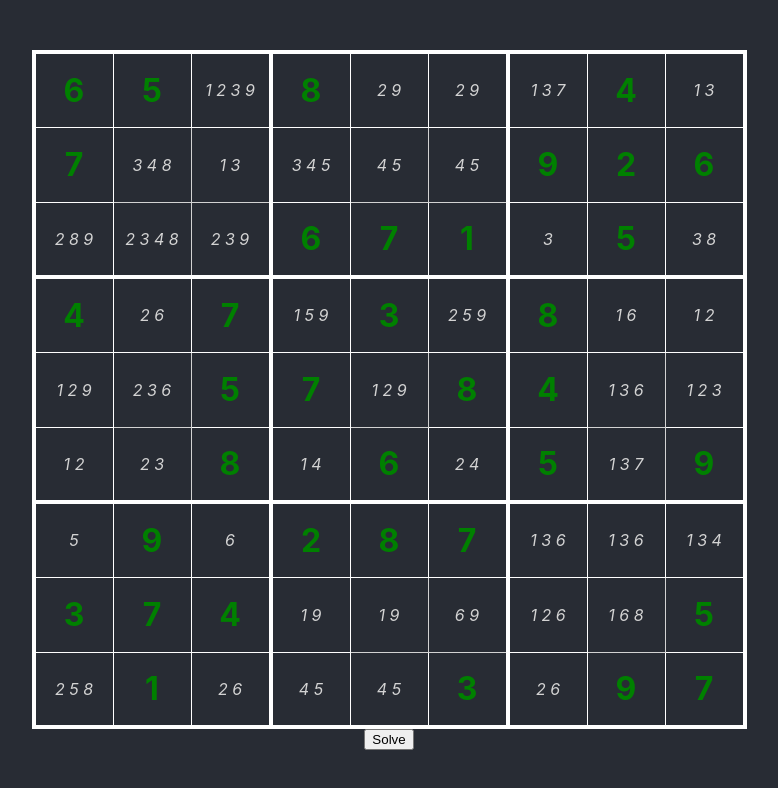
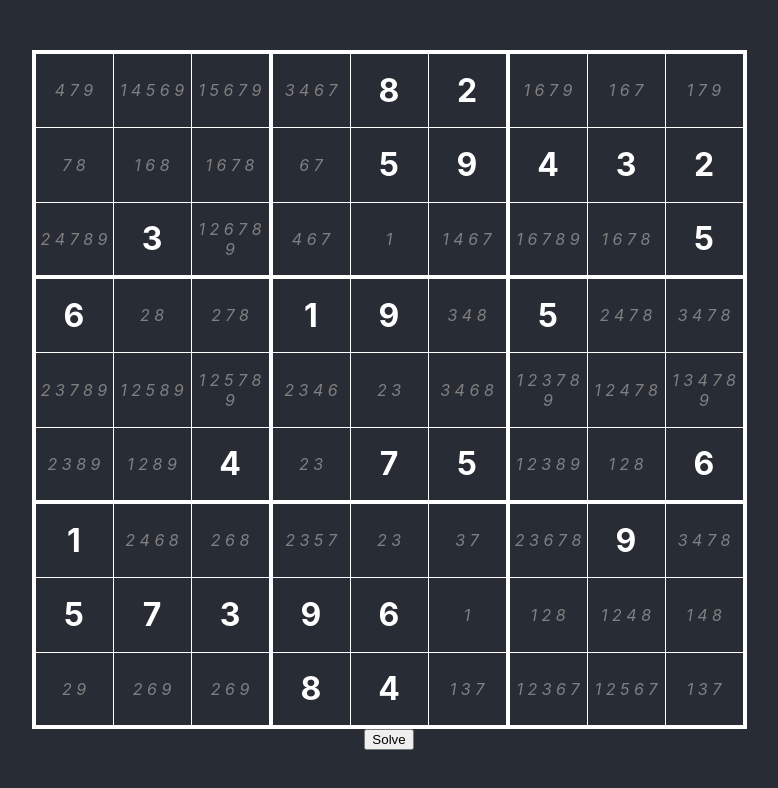
Before and after one commit to AndrewGallacher/sudoku, a React (Create React App) app: page / in a window 1280 px wide. Shown: the top 788 px of the page, without its empty margins (251-1029 px from the left). Built offline with nearby package versions, Linux system fonts and the light colour scheme.

Commit message:
Add basic strategies

```diff
--- a/src/App.css
+++ b/src/App.css
@@ -58,13 +58,14 @@ td {
 }
 
 .pencil {
-  color: lightgray;
+  color: grey;
+  border-color: white;
   font-size: medium;
   font-style: italic;
 }
 
 .solution {
-  color: green;
+  color: white;
   font-size: xx-large;
   font-weight: bold;
   border-color: white;
--- a/src/components/Grid.tsx
+++ b/src/components/Grid.tsx
@@ -28,7 +28,6 @@ const Grid = (props: any) => {
 
     }, [props]);
 
-
     useEffect(() => {
         console.log('useEffect C');
 
@@ -36,6 +35,42 @@ const Grid = (props: any) => {
             return;
         }
 
+        // moderate
+        // const init = [
+        //     [3, 8, 0, 0, 0, 4, 0, 7, 0],
+        //     [4, 0, 0, 0, 6, 0, 0, 5, 1],
+        //     [0, 0, 0, 0, 9, 3, 0, 0, 0],
+        //     [0, 0, 0, 5, 0, 2, 6, 0, 4],
+        //     [0, 1, 7, 0, 0, 0, 5, 2, 0],
+        //     [2, 0, 5, 9, 0, 6, 0, 0, 0],
+        //     [0, 0, 0, 7, 4, 0, 0, 0, 0],
+        //     [5, 3, 0, 0, 8, 0, 0, 0, 7],
+        //     [0, 7, 0, 3, 0, 0, 0, 4, 6]
+        // ];
+
+        // challenging
+        const init = [
+            [0, 0, 0, 0, 8, 2, 0, 0, 0],
+            [0, 0, 0, 0, 5, 9, 4, 3, 2],
+            [0, 3, 0, 0, 0, 0, 0, 0, 5],
+            [6, 0, 0, 1, 9, 0, 5, 0, 0],
+            [0, 0, 0, 0, 0, 0, 0, 0, 0],
+            [0, 0, 4, 0, 7, 5, 0, 0, 6],
+            [1, 0, 0, 0, 0, 0, 0, 9, 0],
+            [5, 7, 3, 9, 6, 0, 0, 0, 0],
+            [0, 0, 0, 8, 4, 0, 0, 0, 0]
+        ];
+
+        for (let rowIndex = 0; rowIndex < 9; rowIndex++) {
+            for (let columnIndex = 0; columnIndex < 9; columnIndex++) {
+                const solution = init[rowIndex][columnIndex];
+                if (solution > 0) {
+                    solveCell(rowIndex, columnIndex, solution);
+                }
+            }
+        }
+
+        /*
         solveCell(0, 0, 6);
         solveCell(0, 1, 5);
         solveCell(0, 3, 8);
@@ -80,7 +115,7 @@ const Grid = (props: any) => {
         solveCell(8, 5, 3);
         solveCell(8, 7, 9);
         solveCell(8, 8, 7);
-
+*/
     }, [puzzle, solveCell]);
 
     useEffect(() => {
--- a/src/services/puzzle.ts
+++ b/src/services/puzzle.ts
@@ -1,7 +1,6 @@
 import { CellModel } from "../models/CellModel";
 import { IStrategy } from "./IStrategy";
-import { ValidationStrategy, OnePossibleSolutionStrategy } from "./strategies";
-
+import { ValidationStrategy, OnePossibleSolutionStrategy, RowHasUniquePossibleSolution, ColumnHasUniquePossibleSolution, SquareHasUniquePossibleSolution } from "./strategies";
 
 class Puzzle {
 
@@ -23,7 +22,10 @@ class Puzzle {
         this._solvedCells = [];
         this._strategies = [
             new ValidationStrategy(),
-            new OnePossibleSolutionStrategy()
+            new OnePossibleSolutionStrategy(),
+            new RowHasUniquePossibleSolution(),
+            new ColumnHasUniquePossibleSolution(),
+            new SquareHasUniquePossibleSolution()
         ];
     }
 
--- /dev/null
+++ b/src/services/strategies/ColumnHasUniquePossibleSolution.ts
@@ -0,0 +1,42 @@
+import { CellModel } from "../../models/CellModel";
+import { IStrategy } from "../IStrategy";
+
+export class ColumnHasUniquePossibleSolution implements IStrategy {
+    apply(cells: CellModel[]): CellModel[] {
+
+        const solvedCells: CellModel[] = [];
+        const columns: CellModel[][] = [[], [], [], [], [], [], [], [], []];
+
+        cells.forEach(cell => {
+            columns[cell.columnIndex].push(cell);
+        });
+
+        for (let columnIndex = 0; columnIndex < 9; columnIndex++) {
+
+            for (let solution = 1; solution < 10; solution++) {
+
+                let count = 0;
+                let indexOfSolution: number = -1;
+
+                for (let index = 0; index < 9; index++) {
+                    if (columns[columnIndex][index].possibleSolutions.includes(solution)) {
+                        count++;
+                        indexOfSolution = index;
+                    }
+                }
+
+                if (count === 1) {
+                    const solvedCell = columns[columnIndex][indexOfSolution];
+
+                    if (solvedCell.solution === null) {
+                        solvedCell.solution = solution;
+                        solvedCell.possibleSolutions = [solution];
+                        solvedCells.push(solvedCell);
+                    }
+                }
+            }
+        }
+
+        return solvedCells;
+    }
+}
--- /dev/null
+++ b/src/services/strategies/RowHasUniquePossibleSolution.ts
@@ -0,0 +1,42 @@
+import { CellModel } from "../../models/CellModel";
+import { IStrategy } from "../IStrategy";
+
+export class RowHasUniquePossibleSolution implements IStrategy {
+    apply(cells: CellModel[]): CellModel[] {
+
+        const solvedCells: CellModel[] = [];
+        const rows: CellModel[][] = [[], [], [], [], [], [], [], [], []];
+
+        cells.forEach(cell => {
+            rows[cell.rowIndex].push(cell);
+        });
+
+        for (let rowIndex = 0; rowIndex < 9; rowIndex++) {
+
+            for (let solution = 1; solution < 10; solution++) {
+
+                let count = 0;
+                let indexOfSolution: number = -1;
+
+                for (let index = 0; index < 9; index++) {
+                    if (rows[rowIndex][index].possibleSolutions.includes(solution)) {
+                        count++;
+                        indexOfSolution = index;
+                    }
+                }
+
+                if (count === 1) {
+                    const solvedCell = rows[rowIndex][indexOfSolution];
+
+                    if (solvedCell.solution === null) {
+                        solvedCell.solution = solution;
+                        solvedCell.possibleSolutions = [solution];
+                        solvedCells.push(solvedCell);
+                    }
+                }
+            }
+        }
+
+        return solvedCells;
+    }
+}
--- /dev/null
+++ b/src/services/strategies/SquareHasUniquePossibleSolution.ts
@@ -0,0 +1,42 @@
+import { CellModel } from "../../models/CellModel";
+import { IStrategy } from "../IStrategy";
+
+export class SquareHasUniquePossibleSolution implements IStrategy {
+    apply(cells: CellModel[]): CellModel[] {
+
+        const solvedCells: CellModel[] = [];
+        const squares: CellModel[][] = [[], [], [], [], [], [], [], [], []];
+
+        cells.forEach(cell => {
+            squares[cell.squareIndex].push(cell);
+        });
+
+        for (let squareIndex = 0; squareIndex < 9; squareIndex++) {
+
+            for (let solution = 1; solution < 10; solution++) {
+
+                let count = 0;
+                let indexOfSolution: number = -1;
+
+                for (let index = 0; index < 9; index++) {
+                    if (squares[squareIndex][index].possibleSolutions.includes(solution)) {
+                        count++;
+                        indexOfSolution = index;
+                    }
+                }
+
+                if (count === 1) {
+                    const solvedCell = squares[squareIndex][indexOfSolution];
+
+                    if (solvedCell.solution === null) {
+                        solvedCell.solution = solution;
+                        solvedCell.possibleSolutions = [solution];
+                        solvedCells.push(solvedCell);
+                    }
+                }
+            }
+        }
+
+        return solvedCells;
+    }
+}
--- a/src/services/strategies/ValidationStrategy.ts
+++ b/src/services/strategies/ValidationStrategy.ts
@@ -4,13 +4,9 @@ import { IStrategy } from "../IStrategy";
 export class ValidationStrategy implements IStrategy {
     apply(cells: CellModel[]): CellModel[] {
 
-
-
         cells.forEach(cell => {
-
             if (cell.possibleSolutions.length === 0) {
                 throw new Error(`Row ${cell.rowIndex + 1}, column ${cell.columnIndex + 1} has no possible solutions`);
-
             }
         });
 
--- a/src/services/strategies/index.ts
+++ b/src/services/strategies/index.ts
@@ -1,2 +1,5 @@
 export { ValidationStrategy } from './ValidationStrategy';
 export { OnePossibleSolutionStrategy } from './OnePossibleSolutionStrategy';
+export { RowHasUniquePossibleSolution } from './RowHasUniquePossibleSolution';
+export { ColumnHasUniquePossibleSolution } from './ColumnHasUniquePossibleSolution';
+export { SquareHasUniquePossibleSolution } from './SquareHasUniquePossibleSolution';
```
Also changed, not shown: src/models/CellModel.ts (line endings or trailing spaces), src/services/IStrategy.ts (line endings or trailing spaces).
